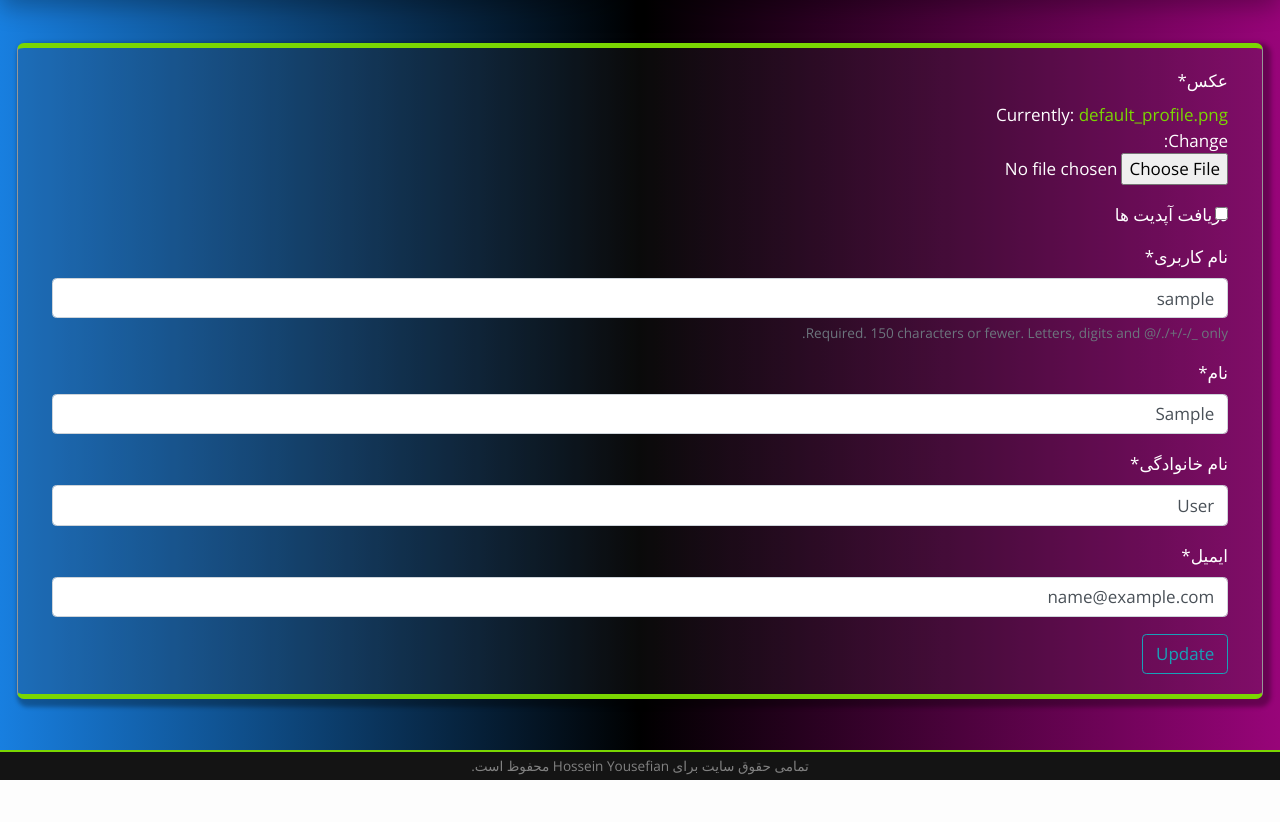
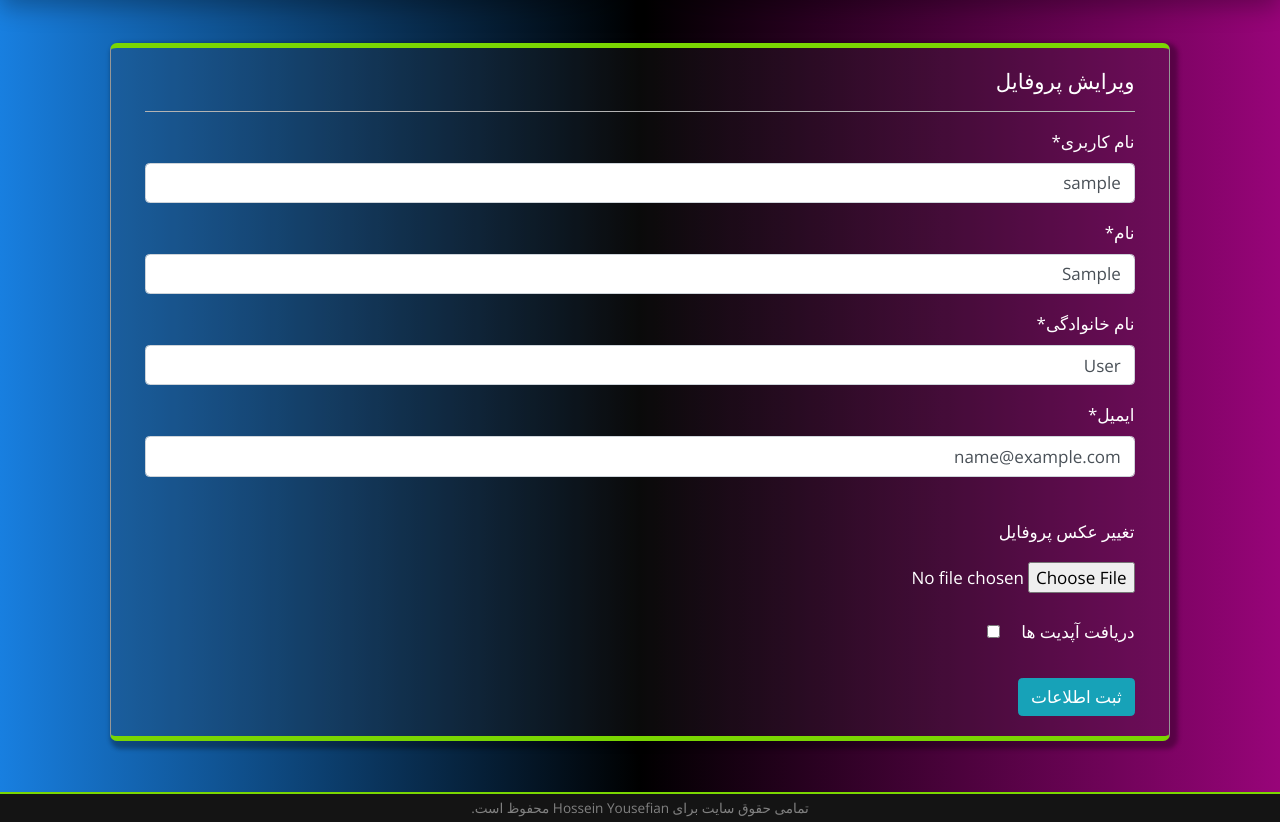
Before and after one commit to ihesamyou/first_website, a Django app: page /profile_edit/ in a window 1280 px wide. Shown: the part 56-878 px from the top of the page. Before the commit the page ends 836 px from the top, so only its background shows below. Run offline with Django 3.2, Linux system fonts and the light colour scheme; the visitor is signed in with stand-in values (Sample User, id 1); parts of the project's set-up code (start-up, migrations or seed data) failed here and were passed over; some libraries are stand-ins or nearby versions; some web fonts are replaced.

Commit message:
profile_edit page and reset password pages modified

```diff
--- a/blog/static/blog/style.css
+++ b/blog/static/blog/style.css
@@ -45,6 +45,7 @@ nav {
 
 .fixed {
   position: sticky;
+  z-index: 1;
   top: 0;
 }
 
@@ -99,6 +100,7 @@ main {
 .messages {
   margin: 1.5rem auto 0;
   width: 85%;
+  overflow: hidden;
 }
 
 .messages p {
--- a/blog/templates/blog/article_detail.html
+++ b/blog/templates/blog/article_detail.html
@@ -4,7 +4,7 @@
 {% block metatags %}
     {{ article.metatags }}
 {% endblock %}
-{% block title %}
+{% block page_title %}
     <title>{{ article.title }}</title>
 {% endblock %}
 {% block content %}
--- a/blog/templates/blog/base.html
+++ b/blog/templates/blog/base.html
@@ -15,9 +15,9 @@
   <link rel="stylesheet" type="text/css" href="{% static 'blog/style.css' %}"/>
   <link rel="icon" href="{% static 'blog/favicon.png' %}">
 
-  {% block title %}
-    {% if title %}
-      {{ title }}
+  {% block page_title %}
+    {% if page_title %}
+      {{ page_title }}
     {% else %}
       <title>برنامه نویسی و مباحث مالی </title>
     {% endif %}
--- a/blog/templates/blog/comment_delete.html
+++ b/blog/templates/blog/comment_delete.html
@@ -1,5 +1,8 @@
 {% extends "blog/base.html" %}
 {% load crispy_forms_tags %}
+{% block page_title %}
+    <title>حذف دیدگاه</title>
+{% endblock %}
 {% block content %}
     <form class="content-section single-content" method="POST">
         {% csrf_token %}
--- a/blog/templates/blog/comment_update.html
+++ b/blog/templates/blog/comment_update.html
@@ -1,5 +1,8 @@
 {% extends "blog/base.html" %}
 {% load crispy_forms_tags %}
+{% block page_title %}
+    <title>ویرایش دیدگاه</title>
+{% endblock %}
 {% block content %}
     <form class="content-section single-content" method="POST">
         {% csrf_token %}
--- a/blog/templates/blog/contact.html
+++ b/blog/templates/blog/contact.html
@@ -4,7 +4,7 @@
 {% block metatags %}
     <meta name="keywords" content="ihosseinu">
 {% endblock %}
-{% block title %}
+{% block page_title %}
     <title>تماس با من</title>
 {% endblock %}
 {% block content %}
--- a/users/forms.py
+++ b/users/forms.py
@@ -82,6 +82,10 @@ class ConfirmPasswordReset(SetPasswordForm):
 
 
 class UserEditForm(forms.ModelForm):
+    def __init__(self, *args, **kwargs):
+        super(forms.ModelForm, self).__init__(*args, **kwargs)
+        self.fields['username'].help_text = None
+
     class Meta:
         model = User
         fields = ['username', 'first_name', 'last_name', 'email']
@@ -94,10 +98,8 @@ class UserEditForm(forms.ModelForm):
 
 
 class ProfileEditForm(forms.ModelForm):
+    photo = forms.ImageField(label=None, widget=forms.FileInput)
+
     class Meta:
         model = Profile
         fields = ['photo', 'receive_updates']
-        labels = {
-            'photo': 'عکس',
-            'receive_updates': 'دریافت آپدیت ها'
-        }
--- a/users/templates/users/password_change_done.html
+++ b/users/templates/users/password_change_done.html
@@ -1,8 +1,8 @@
 {% extends "blog/base.html" %}
 {% load crispy_forms_tags %}
 {% block content %}
-    <div class="content-section middle-content">
-        <p>رمز عبور شما با موفقیت تغییر یافت.</p>
-        <a href="{% url 'profile' request.user %}">بازگشت به صفحه حساب کاربری</a>
+    <div class="content-section single-content">
+        <h5>رمز عبور شما با موفقیت تغییر یافت.</h5>
+        <a href="{% url 'home-page' %}">بازگشت به صفحه اصلی</a>
     </div>
 {% endblock %}
--- a/users/templates/users/profile.html
+++ b/users/templates/users/profile.html
@@ -16,7 +16,10 @@
                     {% else %}
                         <h6>دریافت آپدیت های سایت: خیر</h6>
                     {% endif %}
-                    <a class="btn btn-info button" href="{% url 'profile-edit' %}">ویرایش اطلاعات</a>
+                    <div class="buttons-container">
+                        <a class="btn btn-info button" href="{% url 'profile-edit' %}">ویرایش اطلاعات</a>
+                        <a class="btn btn-warning button" style="color: black !important;" href="{% url 'password_change' %}">تغییر رمز عبور</a>
+                    </div>
                 {% endif %}
             </div>
             {% if articles %}
--- a/users/templates/users/profile_edit.html
+++ b/users/templates/users/profile_edit.html
@@ -1,13 +1,23 @@
 {% extends "blog/base.html" %}
 {% load crispy_forms_tags %}
+{% block page_title %}
+    <title>ویرایش پروفایل</title>
+{% endblock %}
 {% block content %}
-    <div class="content-section profile">
+    <div class="content-section single-content">
+        <h5>ویرایش پروفایل</h5>
+        <hr>
         <form method="post" enctype="multipart/form-data">
             {% csrf_token %}
-            {{ profile_form|crispy }}
             {{ user_form|crispy }}
-            <button class="btn btn-outline-info" type="submit">Update</button>
+            <br>
+            <p>تغییر عکس پروفایل</p>
+            {{ profile_form.photo }}
+            <br><br>
+            <label style="margin-left: 1rem;" for="id_receive_updates">دریافت آپدیت ها</label>
+            {{ profile_form.receive_updates }}
+            <br><br>
+            <button class="btn btn-info button" type="submit">ثبت اطلاعات</button>
         </form>
     </div>
-
 {% endblock %}
--- a/users/templates/users/register.html
+++ b/users/templates/users/register.html
@@ -1,10 +1,10 @@
 {% extends "blog/base.html" %}
 {% load crispy_forms_tags %}
 {% block content %}
-    <form class="content-section middle-content" method="post">
+    <form class="content-section single-content" method="post">
         {% csrf_token %}
         <h4>ثبت نام</h4>
-        <hr style="border-top: 1px solid var(--border-lines);">
+        <hr>
         <p style="margin-bottom: 0.5rem;">برای استفاده از قابلیت های سایت یک حساب کاربری بسازید.</p>
         <p>اگر حساب کاربری دارید، <a href="{% url 'login' %}">وارد شوید</a>.</p>
         {{ form|crispy }}
--- a/users/views.py
+++ b/users/views.py
@@ -38,7 +38,7 @@ def profile_edit(request):
         if user_form.is_valid() and profile_form.is_valid():
             user_form.save()
             profile_form.save()
-            messages.success(request, f'پروفایل شما با موفقیت ویرایش شد.')
+            messages.success(request, f'پروفایل شما با موفقیت ویرایش گردید.')
             return redirect('profile', request.user)
     else:
         user_form = UserEditForm(instance=request.user)
```
Also changed, not shown: users/templates/users/password_change.html (+5 -2 lines).
